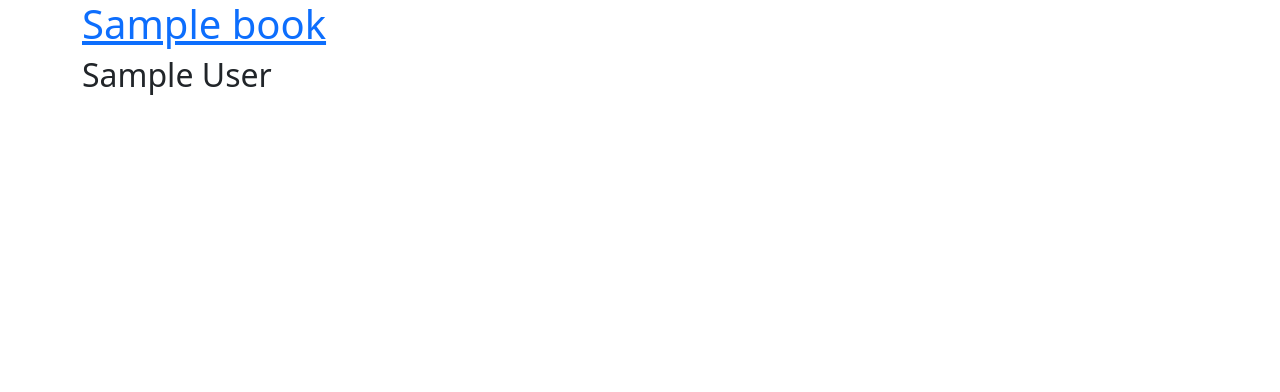
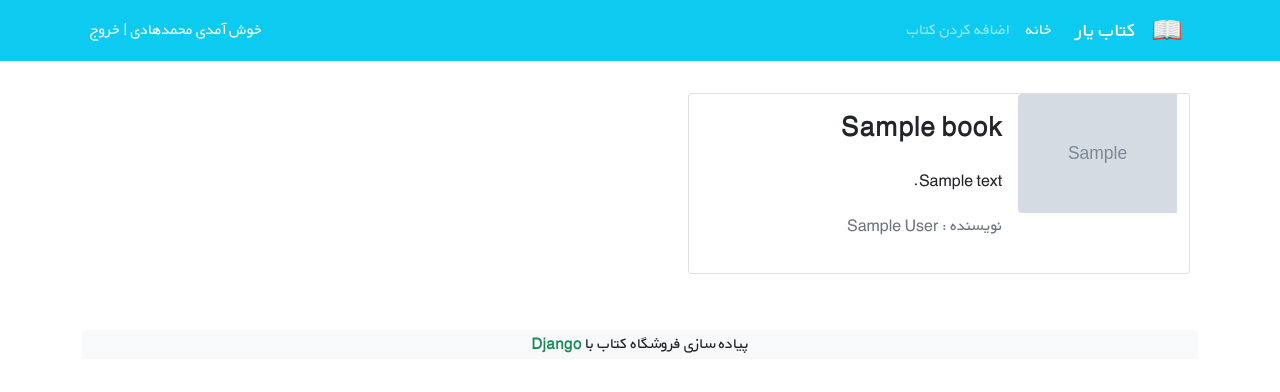
Before and after one commit to MiYousefi/Book_Store, a Django app: template books/templates/books/book_list.html in a window 1280 px wide. Shown: the top 392 px of the page. Run offline with Django 4.2, Linux system fonts and the light colour scheme; the template is opened without the code that fills it: most values are stand-ins (such as "Sample title", 1, 10 or a date in 2020); grey boxes marked "Sample" are stand-in pictures.

Commit message:
add staticfiles to book_list.html

```diff
--- a/books/templates/books/book_delete.html
+++ b/books/templates/books/book_delete.html
@@ -9,5 +9,6 @@
     {% csrf_token %}
      <h1>آیا از حذف کتاب {{ book.title }} مطمئن هستید ؟</h1>
     <input type="submit" value="بله مطمئنم">
+
     </form>
 {% endblock %}
--- a/books/templates/books/book_list.html
+++ b/books/templates/books/book_list.html
@@ -5,11 +5,35 @@
 
 
 {% block content %}
-    {% for book in books %}
-        <a href="{{ book.get_absolute_url }}"><h1>{{ book.title }}</h1></a>
-        <h2>{{ book.author }}</h2>
+    <div class="container mt-4">
+        <div class="row flex-row-reverse justify-content">
+            {% for book in books %}
+                <div class="card m-2" style="max-width: 45%">
+                    <div class="row g-0 h-100" dir="rtl">
+                        <div class="col-md-4">
+                            <a href="{{ book.get_absolute_url }}"><img src="{{ book.cover.url }}" class="img-fluid rounded-start" alt="..."></a>
+                        </div>
+                        <div class="col-md-8 h-100">
+                            <div class="d-flex flex-column justify-content-between h-100">
+                                <div class="card-body">
+                                    <h3 class="card-title"><strong>{{ book.title}}</strong></h3>
+                                    <p class="card-text pt-3">{{ book.description|truncatewords:57 }}</p>
+                                    <p class="text-muted">نویسنده : {{ book.author }}</p>
+                                </div>
+                            </div>
+                        </div>
+                    </div>
+                </div>
 
-    {% endfor %}
+            {% endfor %}
 
 
+        </div>
+    </div>
+
+    <footer class="bg-light text-center text-lg-start mt-5">
+        <div class="text-center bg-grey">
+            <p><strong class="text-success">Django</strong> پیاده سازی فروشگاه کتاب با</p>
+        </div>
+    </footer>
 {% endblock %}
--- a/config/settings.py
+++ b/config/settings.py
@@ -123,7 +123,6 @@ USE_TZ = True
 # Static files (CSS, JavaScript, Images)
 # https://docs.djangoproject.com/en/4.0/howto/static-files/
 
-STATIC_URL = 'static/'
 
 # Default primary key field type
 # https://docs.djangoproject.com/en/4.0/ref/settings/#default-auto-field
@@ -144,3 +143,7 @@ EMAIL_BACKEND = 'django.core.mail.backends.console.EmailBackend'
 # media files
 MEDIA_URL = '/media/'
 MEDIA_ROOT = str(BASE_DIR.joinpath('media'))
+
+# static files config
+STATIC_URL = '/static/'
+STATICFILES_DIRS = [str(BASE_DIR.joinpath('static'))]
--- /dev/null
+++ b/static/css/style.css
@@ -0,0 +1,20 @@
+@font-face {
+    font-family: "BYekan";
+    src: url("../fonts/BYekan+.ttf");
+}
+@font-face {
+    font-family: "BYekan";
+    src: url("../fonts/BYekan+ Bold.ttf");
+    font-weight: bold;
+}
+
+* {
+    font-family: 'BYekan', sans-serif;
+    line-height: 1.8rem;
+}
+
+/* SM breakpoint */
+@media (min-width: 576px) {
+    /* CUSTOM WIDTHS */
+    .w-sm-75 { width: 75%!important; }
+}
--- a/templates/_base.html
+++ b/templates/_base.html
@@ -1,3 +1,4 @@
+{% load static %}
 <!doctype html>
 <html lang="en">
 <head>
@@ -10,9 +11,32 @@
     <link href="https://cdn.jsdelivr.net/npm/bootstrap@5.1.3/dist/css/bootstrap.min.css" rel="stylesheet"
           integrity="sha384-1BmE4kWBq78iYhFldvKuhfTAU6auU8tT94WrHftjDbrCEXSU1oBoqyl2QvZ6jIW3" crossorigin="anonymous">
 
+    <link rel="stylesheet" href="{% static 'css/style.css' %}">
+
     <title>{% block title %} {% endblock %}</title>
 </head>
 <body>
+<nav class="navbar navbar-expand-lg navbar-dark bg-info" dir="rtl">
+    <div class="container">
+        <a class="navbar-brand" href="#">
+            <img src="icons/book.png" alt="" height="30"
+                 class="d-inline-block align-text-top">
+        </a>
+        <a class="navbar-brand mx-3" href="#">کتاب یار</a>
+        <button class="navbar-toggler" type="button" data-bs-toggle="collapse" data-bs-target="#navbarNavAltMarkup"
+                aria-controls="navbarNavAltMarkup" aria-expanded="false" aria-label="Toggle navigation">
+            <span class="navbar-toggler-icon"></span>
+        </button>
+        <div class="collapse navbar-collapse" id="navbarNavAltMarkup">
+            <div class="navbar-nav">
+                <a class="nav-link active" aria-current="page" href="{% url 'book_list' %}">خانه</a>
+                <a class="nav-link" href="{% url 'book_create' %}">اضافه کردن کتاب</a>
+            </div>
+        </div>
+        <div class="mx-2 text-white">خوش آمدی محمدهادی | <a class="link-light text-decoration-none" href="#">خروج</a></div>
+    </div>
+</nav>
+
 <div class="container">
     {% block content %}
 
```
Also changed, not shown: static/css/login.css (added, +14 -0 lines), db.sqlite3, media/covers/2.jpg (added), media/covers/5.jpg (added), media/covers/6_nwZEfgD.jpg (deleted), media/covers/6_qsfhD7q.jpg (deleted), media/covers/7.jpg (added), media/covers/8.jpg (added), static/fonts/BYekan+ Bold.ttf (added), static/fonts/BYekan+.ttf (added), static/icons/book.png (added).
